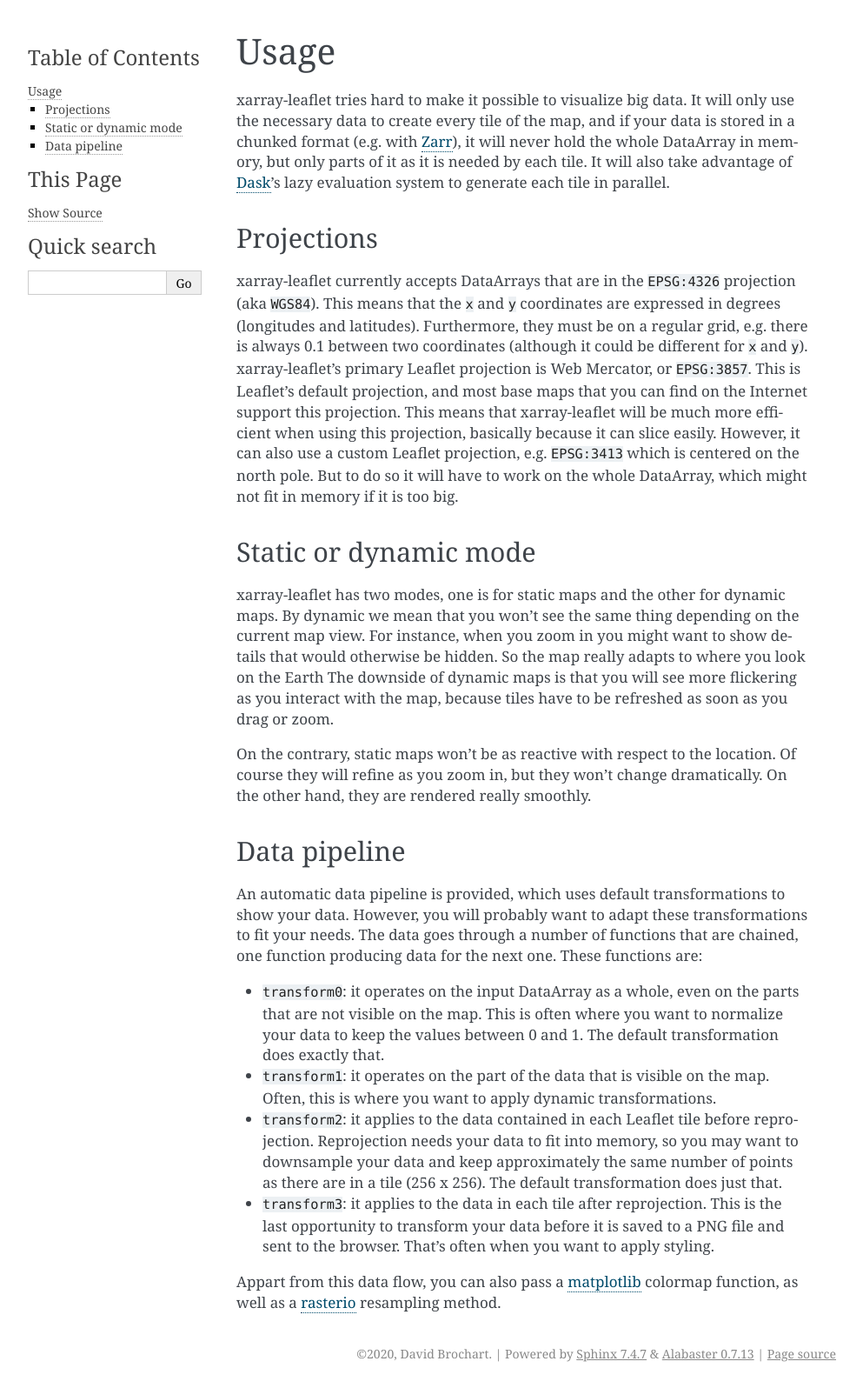
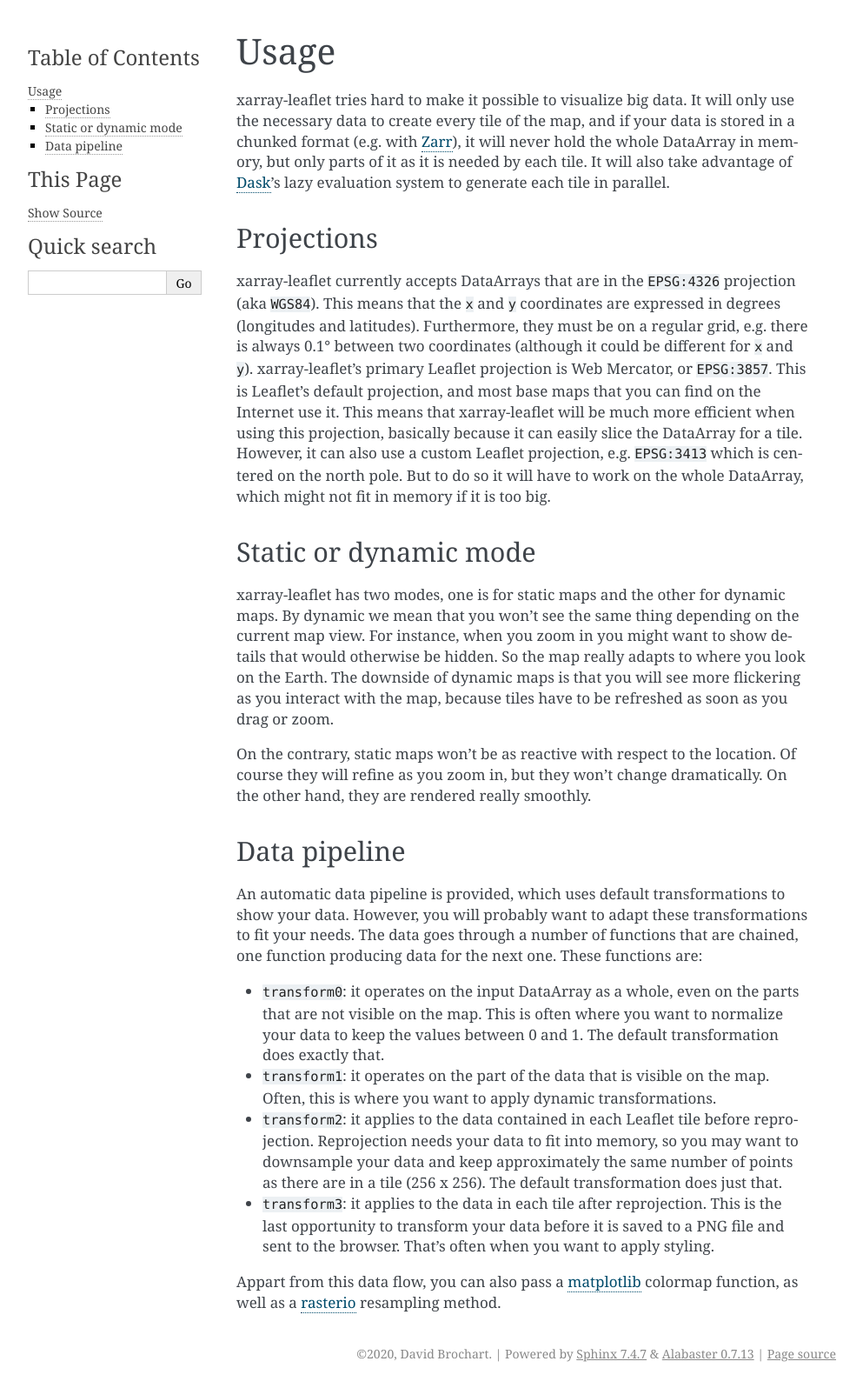
Before and after one commit to xarray-contrib/xarray_leaflet, a Sphinx documentation site: the page built from docs/usage.rst, in a window 1280 px wide. Shown: the whole page at 87% size, without its empty margins (148-1141 px from the left). Built offline with Sphinx 7.4.7, drawn with Linux system fonts in a browser that asks for light colours; pages that are not in the unit, such as notebooks, are missing from menus.

Commit message:
Doc improvement

```diff
--- a/docs/usage.rst
+++ b/docs/usage.rst
@@ -14,17 +14,17 @@ Projections
 ===========
 
 xarray-leaflet currently accepts DataArrays that are in the ``EPSG:4326``
-projection (aka ``WGS84``).  This means that the ``x`` and ``y`` coordinates
-are expressed in degrees (longitudes and latitudes).  Furthermore, they must be
-on a regular grid, e.g. there is always 0.1 between two coordinates (although
-it could be different for ``x`` and ``y``).  xarray-leaflet's primary Leaflet
+projection (aka ``WGS84``).  This means that the ``x`` and ``y`` coordinates are
+expressed in degrees (longitudes and latitudes).  Furthermore, they must be on a
+regular grid, e.g. there is always 0.1° between two coordinates (although it
+could be different for ``x`` and ``y``).  xarray-leaflet's primary Leaflet
 projection is Web Mercator, or ``EPSG:3857``. This is Leaflet's default
-projection, and most base maps that you can find on the Internet support this
-projection.  This means that xarray-leaflet will be much more efficient when
-using this projection, basically because it can slice easily.  However, it can
-also use a custom Leaflet projection, e.g. ``EPSG:3413`` which is centered on
-the north pole. But to do so it will have to work on the whole DataArray, which
-might not fit in memory if it is too big.
+projection, and most base maps that you can find on the Internet use it. This
+means that xarray-leaflet will be much more efficient when using this
+projection, basically because it can easily slice the DataArray for a tile.
+However, it can also use a custom Leaflet projection, e.g. ``EPSG:3413`` which
+is centered on the north pole. But to do so it will have to work on the whole
+DataArray, which might not fit in memory if it is too big.
 
 Static or dynamic mode
 ======================
@@ -33,7 +33,7 @@ xarray-leaflet has two modes, one is for static maps and the other for dynamic
 maps.  By dynamic we mean that you won't see the same thing depending on the
 current map view.  For instance, when you zoom in you might want to show
 details that would otherwise be hidden.  So the map really adapts to where you
-look on the Earth The downside of dynamic maps is that you will see more
+look on the Earth. The downside of dynamic maps is that you will see more
 flickering as you interact with the map, because tiles have to be refreshed as
 soon as you drag or zoom.
 
```
